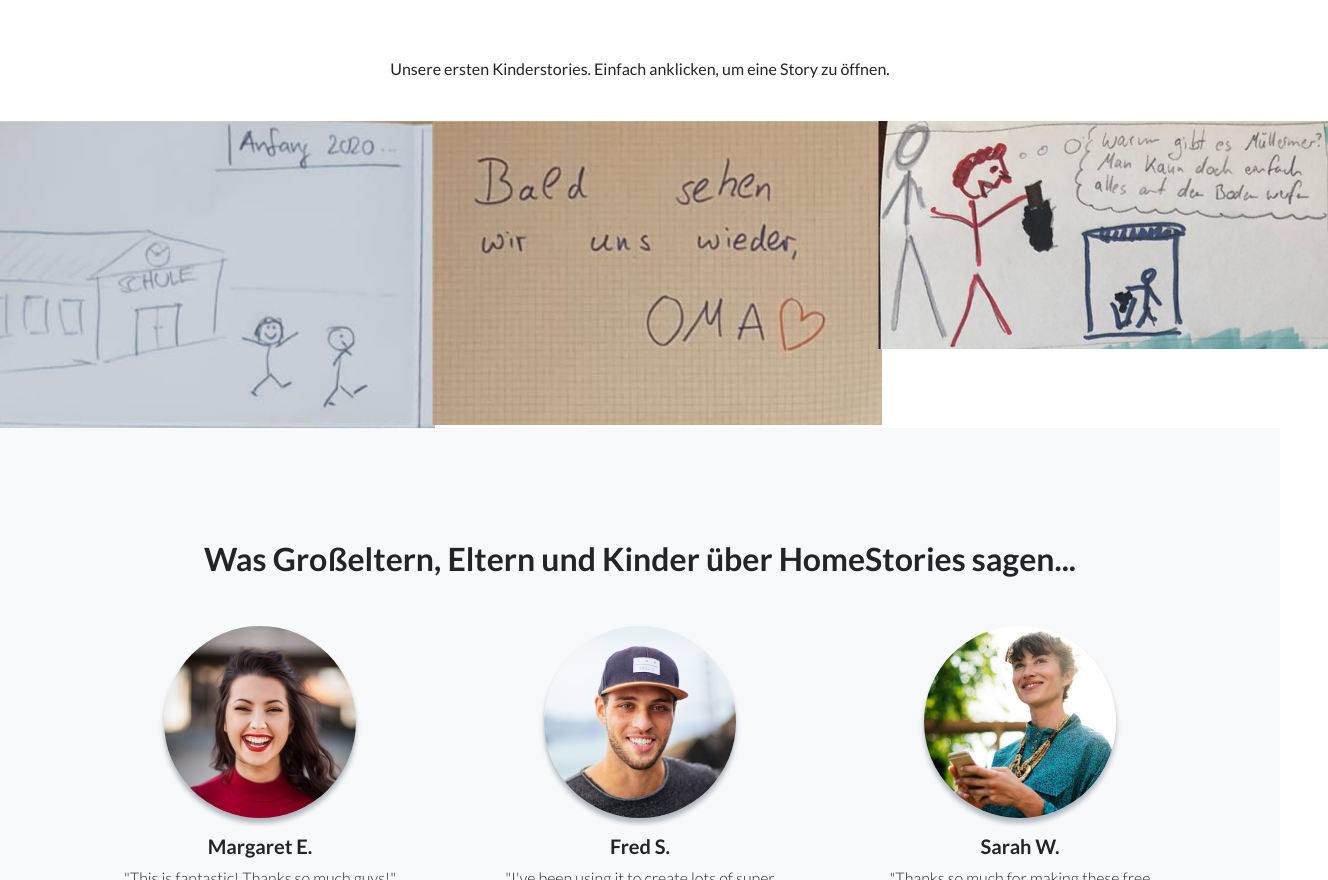
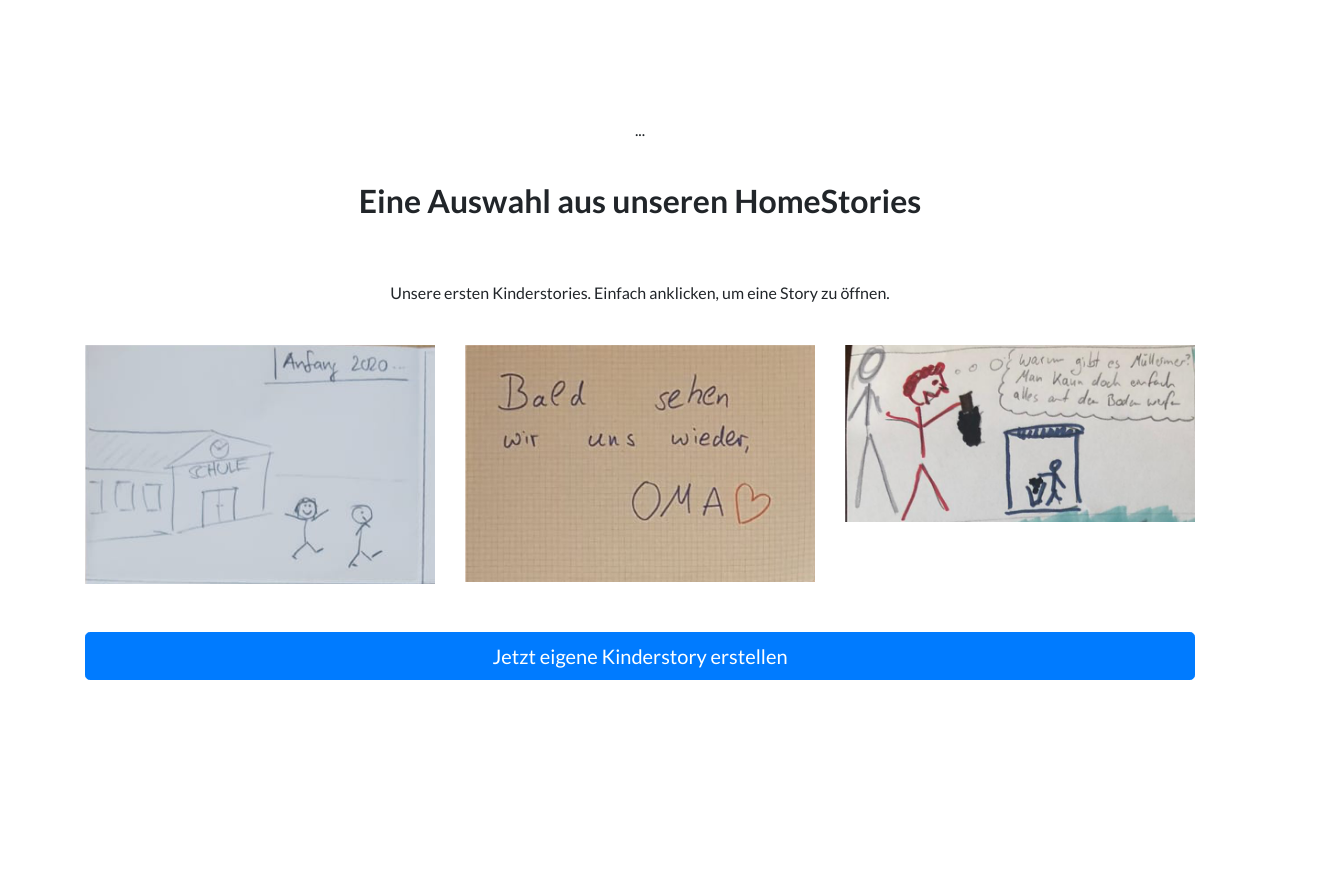
Before and after one commit to lockeyo/HomeStories, a website: page index.html in a window 1280 px wide. Shown: the part 1566-2446 px from the top of the page, 1328 px wide, since content can reach past the window. Drawn offline with Linux system fonts and the light colour scheme.

Commit message:
Update website

```diff
--- a/index.html
+++ b/index.html
@@ -122,7 +122,8 @@
     </div>
   </section>
 
-  <section id="sampleStories">
+  <section id="sampleStories" style="margin: 200px 0">
+    <p><center>...</center></p>
     <div style="margin: 40px 0 60px 0">
       <center>
         <h2>Eine Auswahl aus unseren HomeStories</h2>
@@ -131,6 +132,7 @@
 
     <div class="row justify-content-center">
 
+      <div class="container">
       <p style="text-align: center;">
         <span>Unsere ersten Kinderstories. Einfach anklicken, um eine Story zu öffnen.</span><br /><br />
       </p>
@@ -138,21 +140,35 @@
           <div class="row">
             <div class="col-md-4">
               <a href="img/stories/0000000001-story/1.png" data-toggle="lightbox" data-gallery="gallery-1">
-                  <img src="img/stories/0000000001-story/1.png" width="450" >
+                  <img src="img/stories/0000000001-story/1.png" width="100%" >
               </a>
             </div>
 
             <div class="col-md-4">
             <a href="img/stories/0000000002-story/1.png" data-toggle="lightbox" data-gallery="gallery-2">
-                <img src="img/stories/0000000002-story/1.png" width="450" >
+                <img src="img/stories/0000000002-story/1.png" width="100%" >
             </a>
           </div>
 
           <div class="col-md-4">
           <a href="img/stories/0000000003-story/1.png" data-toggle="lightbox" data-gallery="gallery-3">
-              <img src="img/stories/0000000003-story/1.png" width="450" >
+              <img src="img/stories/0000000003-story/1.png" width="100%" >
           </a>
         </div>
+      </div>
+    </div>
+
+
+      <div class="container">
+          <br /> <br />
+          <a href="https://forms.gle/zHJBbZ2YN3eXL2Ta6" target="_blank" class="btn btn-block btn-lg btn-primary">
+            Jetzt eigene Kinderstory erstellen
+          </a>
+
+
+        </div>
+
+
 
 
             <!-- 1 -->
```
